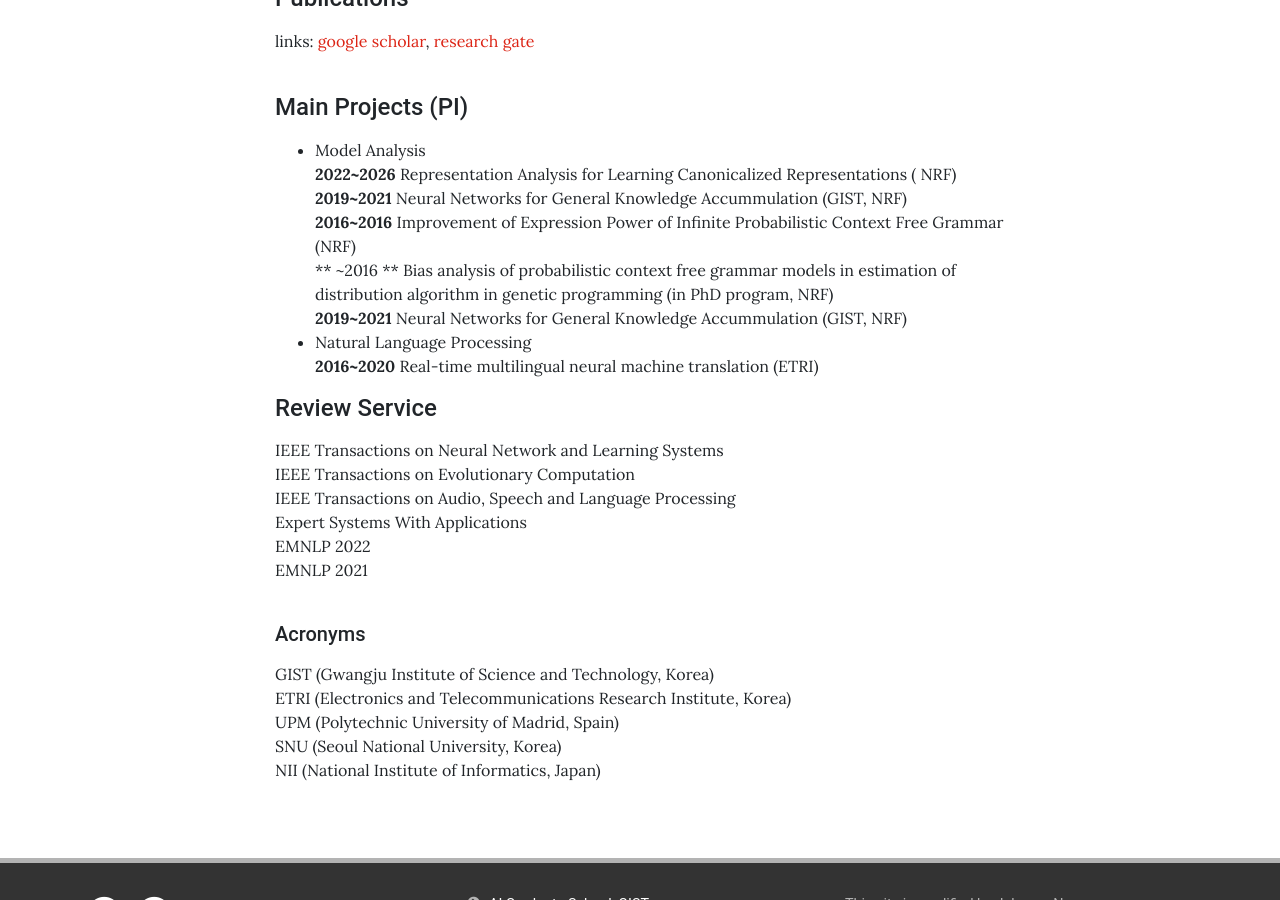
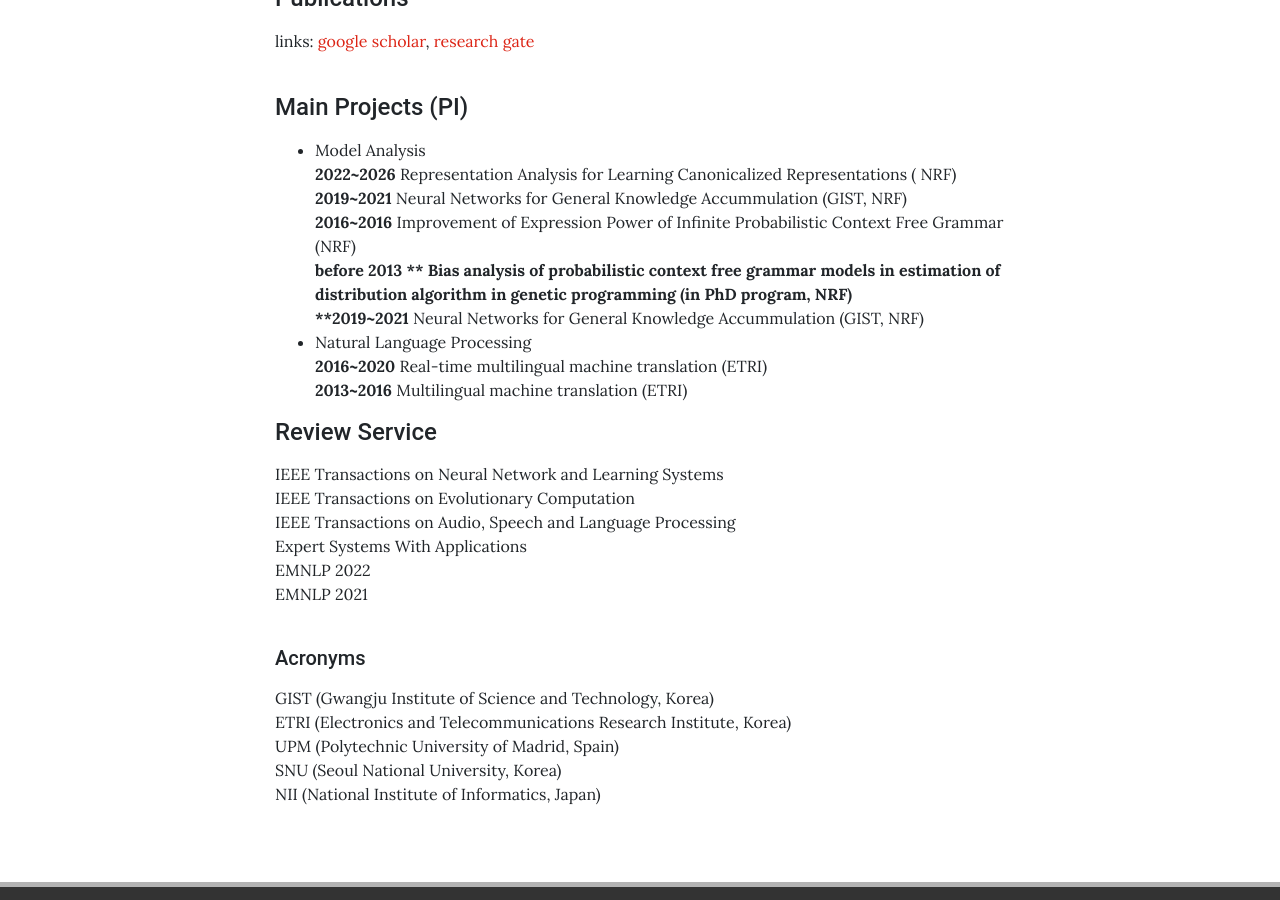
Before and after one commit to irrlab/irrlab.github.io, a Jekyll site: the page built from pages/team/professor.md, in a window 1280 px wide and 900 px high, scrolled down 1467 px. Built offline with Jekyll 4.4.1, drawn with Linux system fonts in a browser that asks for light colours.

Commit message:
line rev

```diff
--- a/_data/team_professor.yml
+++ b/_data/team_professor.yml
@@ -48,11 +48,12 @@
     **2022~2026** Representation Analysis for Learning Canonicalized Representations ( NRF) <br/>
     **2019~2021** Neural Networks for General Knowledge Accummulation (GIST, NRF) <br/>
     **2016~2016** Improvement of Expression Power of Infinite Probabilistic Context Free Grammar (NRF) <br/>
-    **    ~2016 ** Bias analysis of probabilistic context free grammar models in estimation of distribution algorithm in genetic programming (in PhD program, NRF)<br/>
+    **before 2013 ** Bias analysis of probabilistic context free grammar models in estimation of distribution algorithm in genetic programming (in PhD program, NRF)<br/>
     **2019~2021** Neural Networks for General Knowledge Accummulation (GIST, NRF) <br/>
 
     - Natural Language Processing <br/>
-    **2016~2020** Real-time multilingual neural machine translation (ETRI) <br/>
+    **2016~2020** Real-time multilingual machine translation (ETRI) <br/>
+    **2013~2016** Multilingual machine translation (ETRI) <br/>
 
 
     #### Review Service
```
